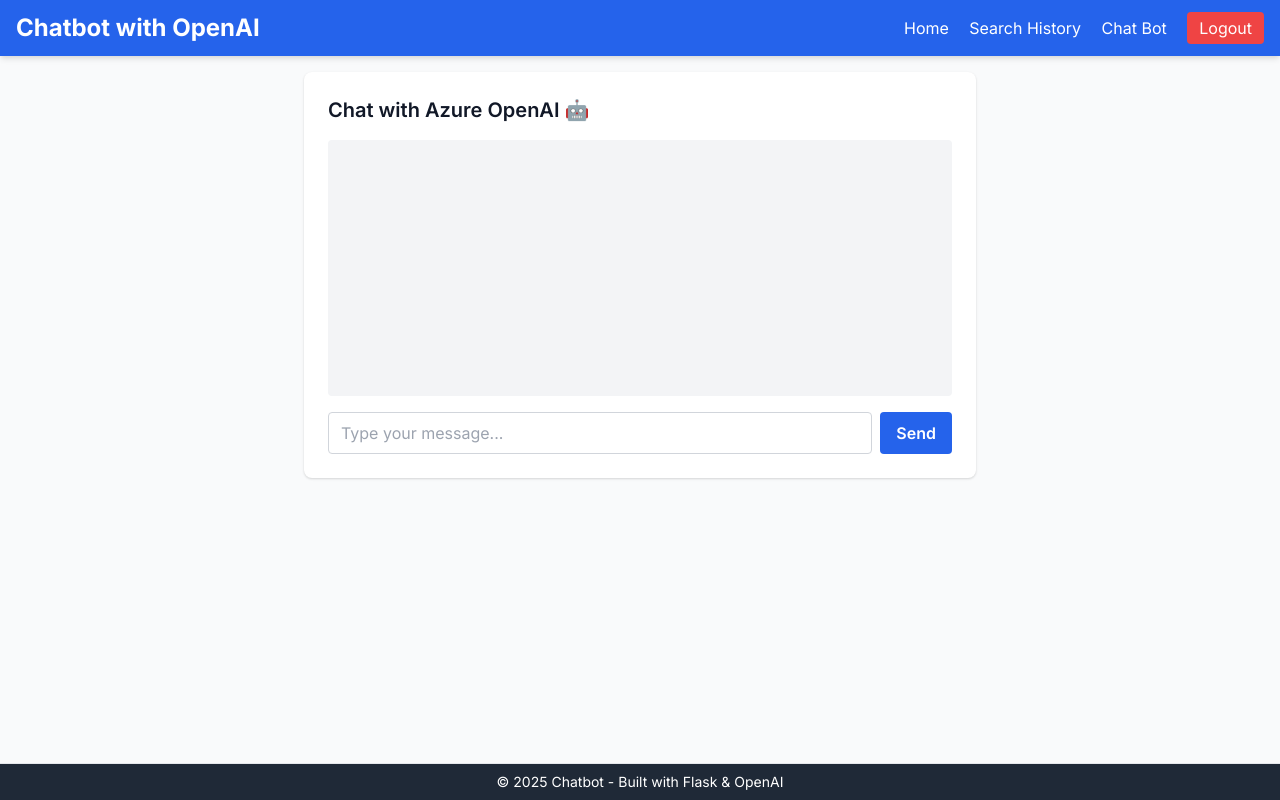
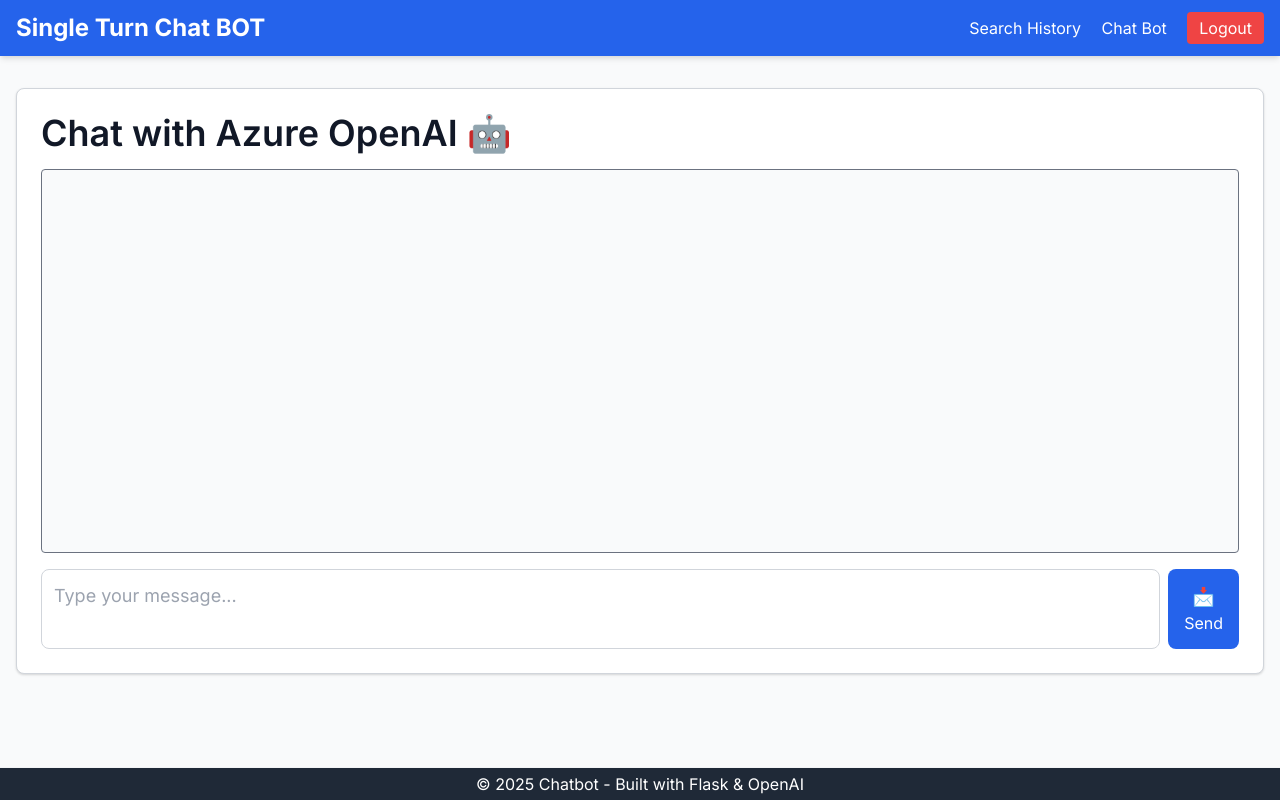
Before and after one commit to Swamy-s-Tech-Skills-Academy-AI-ML-Data/openai-chat-flask, a Flask app: page / in a window 1280 px wide. Run offline with Flask 3, Linux system fonts and the light colour scheme.

Commit message:
Swamy/20mar work (#3)
* Initial Version

* Changes

* Initial Version

* Update README.md

* Changes

* UI Changes

* Update base.html

* UI Styles

* Changes

* Update routes.py

* Update base.html

* Update index.html

* Update index.html

* Update index.html

* Update index.html

* Update index.html

* Changes

```diff
--- a/website/templates/base.html
+++ b/website/templates/base.html
@@ -4,7 +4,7 @@
 <head>
     <meta charset="UTF-8" />
     <meta name="viewport" content="width=device-width, initial-scale=1.0" />
-    <title>{% block title %}Chatbot with OpenAI{% endblock %}</title>
+    <title>{% block title %}Single Turn Chatbot with OpenAI{% endblock %}</title>
 
     <!-- Google Fonts: Inter -->
     <link href="https://fonts.googleapis.com/css2?family=Inter:wght@300;400;600;700&display=swap" rel="stylesheet">
@@ -23,9 +23,9 @@
     <!-- Navbar -->
     <nav class="bg-blue-600 text-white shadow-md">
         <div class="container mx-auto px-4 py-3 flex justify-between items-center">
-            <h1 class="text-2xl font-bold">Chatbot with OpenAI</h1>
+            <h1 class="text-2xl font-bold">Single Turn Chat BOT</h1>
             <div class="space-x-4">
-                <a href="/" class="hover:underline">Home</a>
+                <!-- <a href="/" class="hover:underline">Home</a> -->
                 <a href="/history" class="hover:underline">Search History</a>
                 <a href="/chatbot" class="hover:underline">Chat Bot</a>
                 <button class="bg-red-500 hover:bg-red-600 px-3 py-1 rounded">Logout</button>
@@ -41,7 +41,7 @@
     </main>
 
     <!-- Sticky Footer -->
-    <footer class="bg-gray-800 text-white text-center p-2 text-sm border-t border-gray-200">
+    <footer class="bg-gray-800 text-white text-center p-1 text-md border-t border-gray-100">
         © 2025 Chatbot - Built with Flask & OpenAI
     </footer>
 </body>
--- a/website/templates/index.html
+++ b/website/templates/index.html
@@ -1,15 +1,23 @@
 {% extends "base.html" %}
 {% block title %}Home{% endblock %}
 {% block content %}
-<div class="max-w-2xl mx-auto bg-white p-6 rounded-lg shadow">
-    <h2 class="text-xl font-semibold mb-4">Chat with Azure OpenAI 🤖</h2>
-    <div id="chat-box" class="bg-gray-100 h-64 overflow-y-auto p-4 rounded mb-4"></div>
+<div class="max-w-8xl mx-auto bg-white p-6 mt-4 rounded-lg shadow border border-gray-300">
+
+    <h2 class="text-4xl font-semibold mb-4">Chat with Azure OpenAI 🤖</h2>
+
+    <!-- Chat Box -->
+    <div id="chat-box"
+        class="bg-gray-50 h-96 overflow-y-auto p-4 rounded mb-4 border border-gray-500 flex flex-col space-y-2 text-lg">
+    </div>
+
+    <!-- Input & Button -->
     <div class="flex space-x-2">
-        <input id="user-input" type="text" placeholder="Type your message..."
-            class="flex-grow border border-gray-300 rounded px-3 py-2 focus:outline-none focus:ring focus:ring-blue-300" />
+        <textarea id="user-input" placeholder="Type your message..."
+            class="flex-grow border border-gray-300 rounded-lg px-3 py-3 h-20 resize-none focus:outline-none focus:ring focus:ring-blue-300 text-lg"></textarea>
         <button id="send-btn"
-            class="bg-blue-600 text-white font-semibold px-4 py-2 rounded hover:bg-blue-700 transition">
-            Send
+            class="bg-blue-600 text-white font-semibold px-4 py-3 rounded-lg hover:bg-blue-700 transition flex flex-col items-center justify-center">
+            <span class="text-lg">📩</span>
+            <span>Send</span>
         </button>
     </div>
 </div>
@@ -19,13 +27,39 @@
     const userInput = document.getElementById("user-input");
     const sendBtn = document.getElementById("send-btn");
 
-    sendBtn.addEventListener("click", async () => {
+    function appendMessage(role, message) {
+        const msgDiv = document.createElement("div");
+        msgDiv.classList.add("flex", "mb-2");
+
+        if (role === "user") {
+            // User message (align right, blue background)
+            msgDiv.classList.add("justify-end");
+            msgDiv.innerHTML = `
+                <div class="bg-blue-600 text-white p-3 rounded-lg shadow max-w-lg rounded-br-none">
+                    <strong>You:</strong> ${message}
+                </div>
+            `;
+        } else {
+            // Bot message (align left, gray background)
+            msgDiv.classList.add("justify-start");
+            msgDiv.innerHTML = `
+                <div class="bg-gray-700 text-white p-3 rounded-lg shadow rounded-bl-none">
+                    <strong>Bot:</strong> ${message}
+                </div>
+            `;
+        }
+
+        chatBox.appendChild(msgDiv);
+        chatBox.scrollTop = chatBox.scrollHeight; // Auto-scroll to the latest message
+    }
+
+    async function sendMessage() {
         const message = userInput.value.trim();
         if (!message) return;
 
-        // Display user's message
-        chatBox.innerHTML += `<p class="mb-1"><strong>You:</strong> ${message}</p>`;
+        appendMessage("user", message);
         userInput.value = "";
+        userInput.focus(); // Keep textarea focused after sending
 
         try {
             const res = await fetch("/api/chat", {
@@ -35,13 +69,21 @@
             });
             const data = await res.json();
             if (data.response) {
-                chatBox.innerHTML += `<p class="mb-2"><strong>Bot:</strong> ${data.response}</p>`;
+                appendMessage("bot", data.response);
             } else if (data.error) {
-                chatBox.innerHTML += `<p class="mb-2 text-red-500"><strong>Error:</strong> ${data.error}</p>`;
+                appendMessage("bot", `Error: ${data.error}`);
             }
-            chatBox.scrollTop = chatBox.scrollHeight;
         } catch (error) {
-            chatBox.innerHTML += `<p class="mb-2 text-red-500"><strong>Error:</strong> ${error}</p>`;
+            appendMessage("bot", `Error: ${error}`);
+        }
+    }
+
+    // Event listeners
+    sendBtn.addEventListener("click", sendMessage);
+    userInput.addEventListener("keypress", (event) => {
+        if (event.key === "Enter" && !event.shiftKey) {
+            event.preventDefault();
+            sendMessage();
         }
     });
 </script>
```
